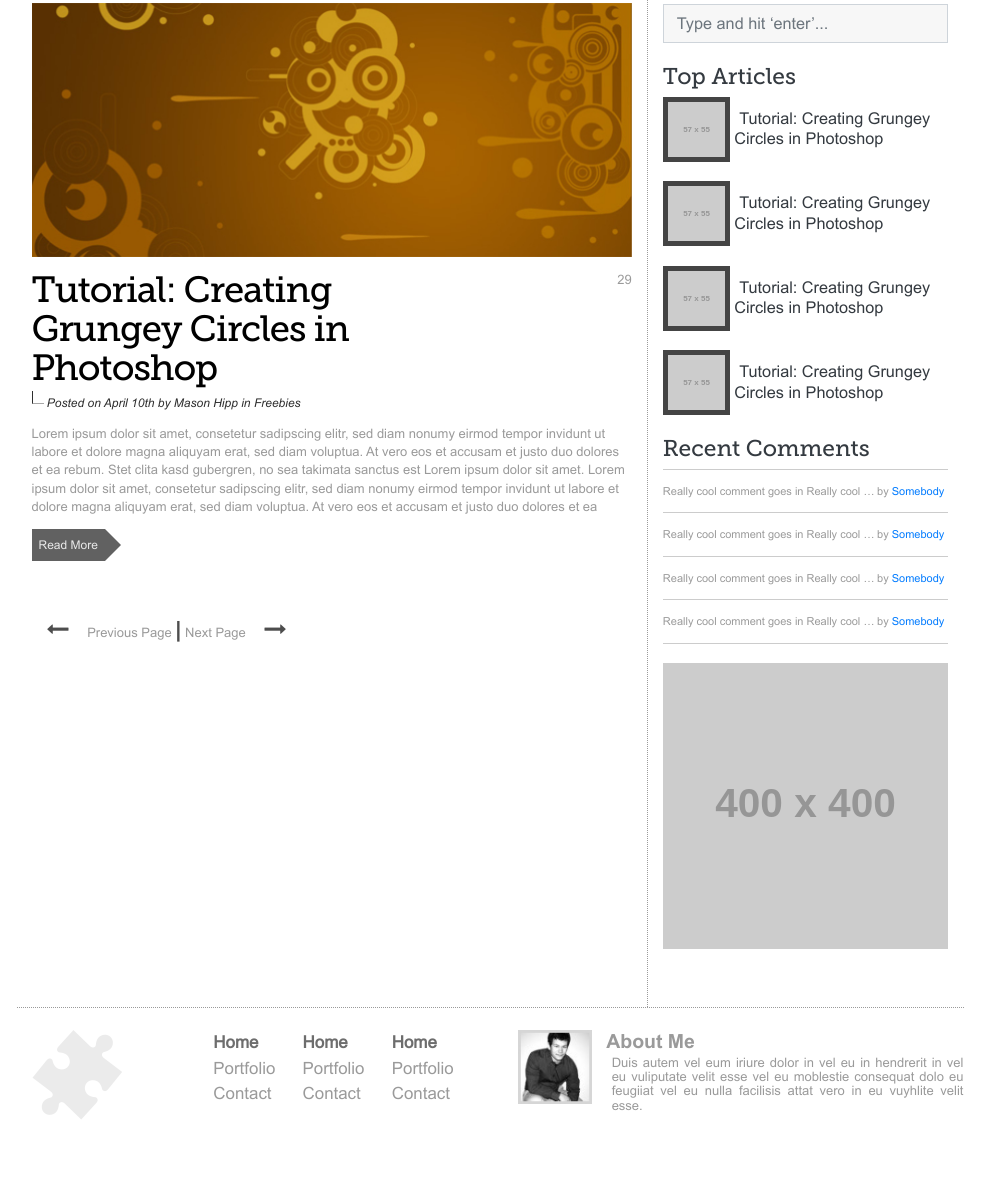
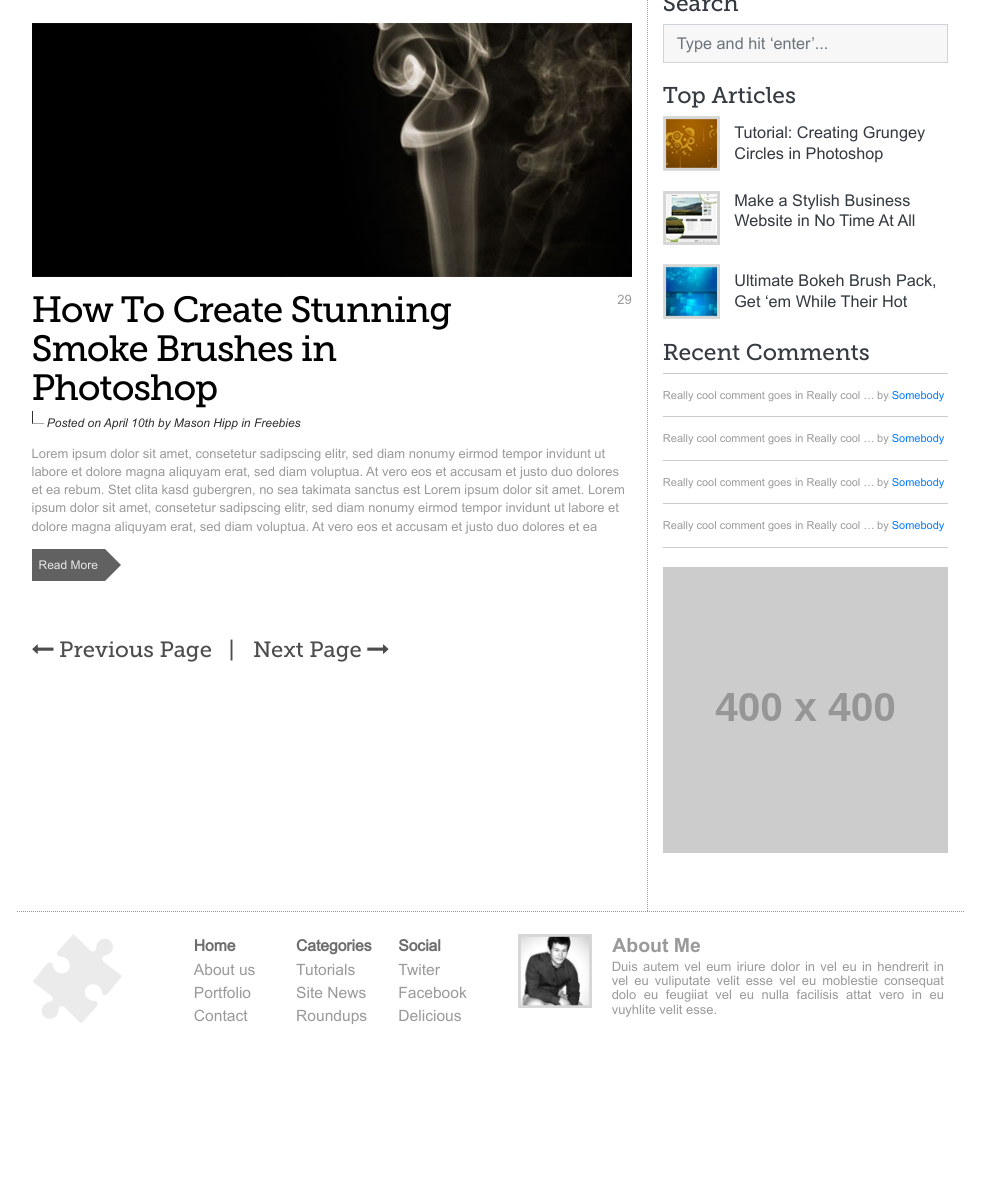
Before and after one commit to milica-m/DesignBlog, a plain HTML site: page index.html in a window 1280 px wide. Shown: the part 741-1929 px from the top of the page, without its empty margins (150-1144 px from the left). After the commit the page ends 1833 px from the top, so only its background shows below. Drawn offline with Linux system fonts and the light colour scheme; placeholder pictures from the web are drawn by us; files whose address does not match are found by name.

Commit message:
project finished

```diff
--- a/css/responsive.css
+++ b/css/responsive.css
@@ -8,8 +8,32 @@
         font-size: 22px;
     }
 
+    .news-navigation a {
+    text-decoration: none;
+    color: #4d4d4d;
+    font-size: 22px !important;
+    font-family: 'MuseoSlab-500';
+}
 
+ .news-navigation > span{
+    color: #4d4d4d;
+    font-size: 16px;
+    padding: 0 15px;
+    display: inline-block;
+}
 
+.footer-aboutme div h5 {
+    font-family: 'Arial-BoldMT';
+    font-size: 1.5rem;
+    color: #9A9A9A;
+    padding-left: 20px;
+    margin-bottom: 2px;
+}
+.footer-aboutme div p{
+    padding-left: 20px;
+    text-align: justify;
+    line-height: 1.1rem;
+}
 
 }
 
--- a/css/style.css
+++ b/css/style.css
@@ -157,13 +157,13 @@ header .navbar-nav li:hover a
 .news-navigation a{
     text-decoration: none;
     color: #4d4d4d;
-    font-size: 16px;
-    font-family: 'Arial-BoldMT';
+    font-size: 16px !important;
+    font-family: 'MuseoSlab-500';
 }
 
 .news-navigation > span{
     color: #4d4d4d;
-    font-size: 22px;
+    font-size: 16px;
     padding: 0 15px;
     display: inline-block;
 }
@@ -184,16 +184,16 @@ header .navbar-nav li:hover a
     background: #f7f7f7;
 }
 
-.top-article .top-article-item img{
+/*.top-article .top-article-item img{
     border: 5px solid #444;
-}
+}*/
 
 .top-article .top-article-item .w-75 a{
     text-decoration: none;
     line-height: 1.5rem;
     max-height: 3rem;
     overflow: hidden;
-    padding-left: 5px;
+
     display: blok;
 }
 
@@ -329,7 +329,7 @@ footer{
 
 .footer-nav{
     padding: 0 3.3rem;
-    font-size: 1.3rem;
+    font-size: 1.2rem;
 }
 
 .footer-nav div a{
@@ -346,16 +346,21 @@ footer{
     padding-left: 3.3rem;
 }
 
+.footer-aboutme a{
+    text-decoration: none;
+    color: #9A9A9A;
+}
+
 .footer-aboutme div h5{
     font-family: 'Arial-BoldMT';
     font-size: 1.5rem;
     color: #9A9A9A;
-    padding-left: 14px;
+
     margin-bottom: 2px;
 }
 
 .footer-aboutme div p{
-    padding-left: 14px;
+
     text-align: justify;
     line-height: 1.1rem;
 }
--- a/index.html
+++ b/index.html
@@ -58,7 +58,7 @@
                     <main class="py-4">
 
                         <section class="news mb-5">
-                            <article class="news-item pb-3 mb-4 ">
+                            <article class="news-item pb-3 mb-5 ">
                                 <figure>
                                     <a href="#" class="d-block">
                                         <img class="d-block w-100" src="img/blog-image.jpg" alt=""/>
@@ -98,7 +98,7 @@
                             <article class="news-item pb-3 mb-4">
                                 <figure>
                                     <a href="#" class="d-block">
-                                        <img class="d-block w-100" src="img/blog-image.jpg" alt=""/>
+                                        <img class="d-block w-100" src="img/blog-image-02.jpg" alt=""/>
                                     </a>
                                 </figure>
 
@@ -106,7 +106,8 @@
                                     <div class="w-75">
                                         <h2>
                                             <a href="#">
-                                                Tutorial: Creating Grungey Circles in Photoshop
+                                               How To Create Stunning Smoke
+                                                Brushes in Photoshop
                                             </a>
                                         </h2>
 
@@ -135,12 +136,13 @@
                         </section>
 
                         <nav class="news-navigation">
-                            <a href="#" class="prev-news"></a>
+                            <a href="#" class="prev-news pr-3">
                             <span class="fa fa-long-arrow-left"></span>
-                            Previous Page
-                            <a href="#" class="next-news">|</a>
-                            Next Page
+                            Previous Page</a>
+                            <a href="#" class="next-news">|
+                                <span class="pl-3">Next Page</span>
                             <span class="fa fa-long-arrow-right"></span>
+                            </a>
                         </nav>
 
                     </main>
@@ -150,14 +152,12 @@
 
                 <!--aside start-->
                                 <aside class="col-12 col-lg-4 py-5 d-none d-lg-block">
-
-                    <article class="social d-flex justify-content-between">
+                    <article class="social d-flex justify-content-between mb-4">
                         <a href="#" class="fa fa-rss"></a>
                         <a href="#" class="fa fa-twitter"></a>
                         <a href="#" class="fa fa-envelope-o"></a>
                         <a href="#" class="fa fa-facebook"></a>
                     </article>
-
                     <figure class="d-flex flex-wrap image-gallery justify-content-between mb-4">
                         <a class="mb-4 text-center" href="#">
                             <img src="http://via.placeholder.com/119x122" alt="">
@@ -177,13 +177,10 @@
                         <a class="mb-4" href="#">
                             <img src="http://via.placeholder.com/119x122" alt="">
                         </a>
-
                     </figure>
-
                     <div class="about-aside">
                         <h3 class="text-dark">About us</h3>
                         <div class="clearfix">
-
                             <img class="float-left mr-2 mb-2" src="img/thumb.jpg" alt=""/>
                             <p>
                                 Duis autem vel eum iriure dolor in
@@ -191,33 +188,25 @@
                                 molestie consequat, vel illum dolo
                                 eu feugiiat nulla facilisis attat vero.
                             </p>
-
                             <p>
                                 Duis autem vel eum iriure dolor in hendrerit in
                                 vulputate velit esse molestie consequat, vel ill
                                 doloreeu feugiat nulla facilisis at vero.
                             </p>
-
                         </div>
-
                     </div>
-
                     <form class="serch-form mb-4">
                         <h3 class="text-dark">Search</h3>
                         <div class="form-group">
                             <input type="text" name="search" value="" placeholder="Type and hit ‘enter’..." class="form-control form-control-lg">
                         </div>
-
-
-
                     </form>
-
                     <div class="top-article">
                         <h3 class="text-dark">Top Articles</h3>
                         <article class="top-article-item d-flex align-items-center mb-4">
                             <figure class="w-25 mb-0">
                                 <a href="#" class="d-block">
-                                    <img src="http://via.placeholder.com/57x55">
+                                    <img src="img/thumb-01.jpg" alt=""/>
                                 </a>
                             </figure>
                             <div class="w-75 mb-0">
@@ -225,57 +214,36 @@
                                     Tutorial: Creating Grungey
                                     Circles in Photoshop
                                 </a>
-
                             </div>
                         </article>
-
-                        <article class="top-article-item d-flex align-items-center mb-4">
+                        <article class="top-article-item d-flex align-items-left mb-4">
                             <figure class="w-25 mb-0">
                                 <a href="#" class="d-block">
-                                    <img src="http://via.placeholder.com/57x55">
+                                    <img src="img/thumb-02.jpg" alt=""/>
                                 </a>
                             </figure>
                             <div class="w-75 mb-0">
                                 <a href="#" class="lead text-dark">
-                                    Tutorial: Creating Grungey
-                                    Circles in Photoshop
+                                    Make a Stylish Business
+                                    Website in No Time At All
                                 </a>
-
                             </div>
                         </article>
-
                         <article class="top-article-item d-flex align-items-center mb-4">
                             <figure class="w-25 mb-0">
                                 <a href="#" class="d-block">
-                                    <img src="http://via.placeholder.com/57x55">
+                                    <img src="img/thumb-03.jpg" alt=""/>
                                 </a>
                             </figure>
                             <div class="w-75 mb-0">
                                 <a href="#" class="lead text-dark">
-                                    Tutorial: Creating Grungey
-                                    Circles in Photoshop
+                                    Ultimate Bokeh Brush Pack,
+                                    Get ‘em While Their Hot
                                 </a>
-
                             </div>
                         </article>
 
-                        <article class="top-article-item d-flex align-items-center mb-4">
-                            <figure class="w-25 mb-0">
-                                <a href="#" class="d-block">
-                                    <img src="http://via.placeholder.com/57x55">
-                                </a>
-                            </figure>
-                            <div class="w-75 mb-0">
-                                <a href="#" class="lead text-dark">
-                                    Tutorial: Creating Grungey
-                                    Circles in Photoshop
-                                </a>
-
                     </div>
-                        </article>
-</div>
-
-
                     <div class="recent-comments mb-4">
                         <h3 class="text-dark">Recent Comments</h3>
                         <p class="d-flex recent-comment-item mb-0 py-3">
@@ -310,16 +278,11 @@
                                 by <a href="#">Somebody</a>
                             </span>
                         </p>
-
                     </div>
-
                     <div class="banner mb-4">
                         <a href="#" class="d-block"></a>
                         <img src="http://via.placeholder.com/400x400">
                     </div>
-
-
-
                 </aside> <!--aside end-->
 
                                 <!--footer start-->
@@ -329,40 +292,47 @@
                             <div class="col-12 col-lg-2 footer-logo-puzzle text-center text-lg-left mb-5">
                                 <h1><a href="#"><img src="img/footer-logo.png" alt=""/></a></h1>
                             </div>
-                            <div class="col-12 col-lg-4 px-5 footer-nav mb-5">
+                            <div class="col-12 col-lg-4 px-4 footer-nav mb-5">
                                 <div class="row">
                                     <div class="col-4">
                                         <a href="#" class="font-weight-bold d-block">Home</a>
+                                        <a href="#" class="d-block">About us</a>
                                         <a href="#" class="d-block">Portfolio</a>
                                         <a href="#" class="d-block">Contact</a>
                                     </div>
                                     <div class="col-4">
-                                        <a href="#" class="font-weight-bold">Home</a>
-                                        <a href="#" class="d-block">Portfolio</a>
-                                        <a href="#" class="d-block">Contact</a>
+                                        <a href="#" class="font-weight-bold">Categories</a>
+                                        <a href="#" class="d-block">Tutorials</a>
+                                        <a href="#" class="d-block">Site News</a>
+                                        <a href="#" class="d-block">Roundups</a>
                                     </div>
                                     <div class="col-4">
-                                        <a href="#" class="font-weight-bold d-block">Home</a>
-                                        <a href="#" class="d-block">Portfolio</a>
-                                        <a href="#" class="d-block">Contact</a>
+                                        <a href="#" class="font-weight-bold d-block">Social</a>
+                                        <a href="#" class="d-block">Twiter</a>
+                                        <a href="#" class="d-block">Facebook</a>
+                                        <a href="#" class="d-block">Delicious</a>
                                     </div>
                                 </div>
                             </div>
                             <div class="col-12 col-lg-6 footer-aboutme mb-4">
                                 <div class="row">
-                                    <div class="col-2 p-0">
+                                    <div class="col-4 col-sm-2 p-0 align-items-center align-items-sm-start">
                                         <figure class="mb-0">
                                             <img src="css/assets/about.jpg" alt=""/>
                                         </figure>
                                     </div>
-                                    <div class="col-10 p-0">
-                                        <h5>About Me</h5>
-                                        <p class="px-4 pr-sm-0">Duis autem vel eum iriure dolor in vel eu
+                                    <div class="col-8 col-sm-10 p-0">
+                                        <a href="#">
+                                            <h5>
+                                                About Me
+                                            </h5>
+                                            <p class="px-0 pr-4 pl-sm-4">Duis autem vel eum iriure dolor in vel eu
                                                 in hendrerit in vel eu vuliputate velit esse
                                                 vel eu moblestie consequat dolo
                                                 eu feugiiat vel eu nulla facilisis attat vero
                                                 in  eu vuyhlite velit esse.
                                             </p>
+                                        </a>
                                     </div>
                                 </div>
                             </div>
```
Also changed, not shown: single-news.html (+33 -38 lines), img/blog-image-02.jpg (added), img/thumb-01.jpg (added), img/thumb-02.jpg (added), img/thumb-03.jpg (added). Lines whose indentation alone changed are shown as unchanged.
